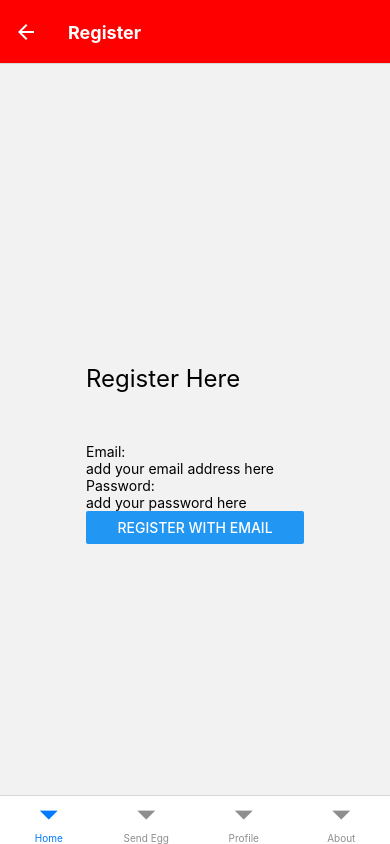
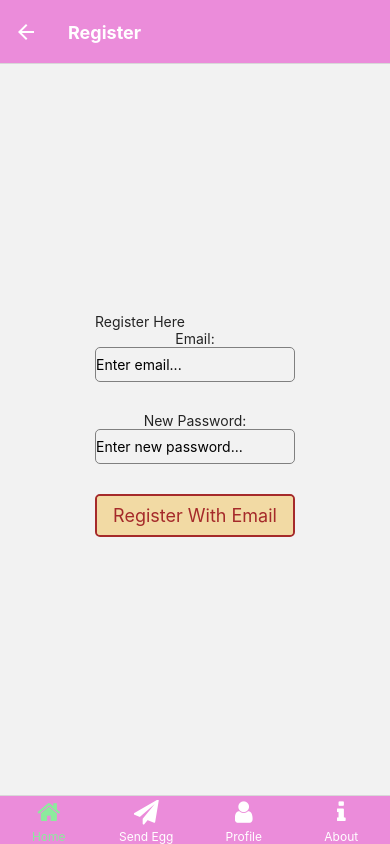
Before and after one commit to SirPhoros/love-birds, a React Native app: screen /Register in a window 390 px wide. Built offline with nearby package versions, Linux system fonts and the light colour scheme; no server answers.

Commit message:
loading states and style modified

```diff
--- a/App.tsx
+++ b/App.tsx
@@ -2,6 +2,8 @@ import * as React from 'react';
 import { NavigationContainer } from '@react-navigation/native';
 import { createNativeStackNavigator } from '@react-navigation/native-stack';
 import { createBottomTabNavigator } from '@react-navigation/bottom-tabs';
+import { Icon } from 'react-native-elements';
+
 import Home from './src/screens/Home';
 import Profile from './src/screens/Profile';
 import About from './src/screens/About';
@@ -23,14 +25,14 @@ const Tab = createBottomTabNavigator()
 function HomeStack () {
 	return (
 			<Stack.Navigator screenOptions={{ headerStyle: {
-          backgroundColor: 'red',
+          backgroundColor: '#eb8cda',
         },
         headerTintColor: '#fff',
         headerTitleStyle: {
           fontWeight: 'bold',
         }}}>
+          <Stack.Screen name="Home" component={Home} options={{title: 'Home'}}/>
 
-          <Stack.Screen name="Home" component={Home} options={{title: 'Home'}}/>
 		      <Stack.Screen name="Send Egg" component={SendEgg} />
 		      <Stack.Screen name="Nest" component={Nest} />
 		      <Stack.Screen name="Game" component={Game} />
@@ -47,7 +49,7 @@ function HomeStack () {
 function ProfileStack () {
   return (
     <Stack.Navigator screenOptions={{ headerStyle: {
-        backgroundColor: 'red',
+        backgroundColor: '#eb8cda',
       },
       headerTintColor: '#fff',
       headerTitleStyle: {
@@ -62,17 +64,45 @@ function ProfileStack () {
 }
 
 function App() {
+
   return (
     // Navbar below //
     <UserContextProvider>
     <NavigationContainer>
-	<Tab.Navigator screenOptions={{ headerStyle: {
-          backgroundColor: 'red',
-        },
-        headerTintColor: '#fff',
-        headerTitleStyle: {
-          fontWeight: 'bold',
-        }}}>
+    <Tab.Navigator
+          screenOptions={({ route }) => ({
+            headerStyle: {
+              backgroundColor: '#eb8cda',
+            },
+            headerTintColor: '#fff',
+            headerTitleStyle: {
+              fontWeight: 'bold',
+            },
+            tabBarStyle: {
+              backgroundColor: '#eb8cda', //nav bar bg colour
+            },
+            tabBarActiveTintColor: '#8ceb9d', //nav bar active icon colour
+            tabBarInactiveTintColor: '#fff', //nav bar inactive icons colour
+            tabBarLabelStyle: {
+              fontSize: 12,
+            },
+            tabBarIcon: ({ color, size }) => {
+              let iconName;
+
+              if (route.name === 'Home') {
+                iconName = 'home';
+              } else if (route.name === 'Send Egg') {
+                iconName = 'send';
+              } else if (route.name === 'Profile') {
+                iconName = 'user';
+              } else if (route.name === 'About') {
+                iconName = 'info';
+              }
+
+              return <Icon name={iconName} type="font-awesome" color={color} size={size} />;
+            },
+          })}
+        >
 		<Tab.Screen name="Home" component={HomeStack} options={{headerShown: false}}/>
 		<Tab.Screen name="Send Egg" component={SendEgg} />
 		<Tab.Screen name="Profile" component={ProfileStack} options={{headerShown: false}}/>
--- a/package.json
+++ b/package.json
@@ -23,6 +23,7 @@
     "nativewind": "^2.0.11",
     "react": "18.2.0",
     "react-native": "0.71.8",
+    "react-native-elements": "^3.4.3",
     "react-native-gesture-handler": "~2.9.0",
     "react-native-paper": "^5.8.0",
     "react-native-reanimated": "~2.14.4",
--- a/src/SignIn_Children/LogIn.tsx
+++ b/src/SignIn_Children/LogIn.tsx
@@ -1,6 +1,8 @@
 import React from "react";
-import { View, Text, Button, TextInput, StyleSheet } from "react-native";
+import { View, TextInput, StyleSheet, ActivityIndicator } from "react-native";
+import { Text, Button, Image } from "react-native-elements";
 import { useNavigation } from "@react-navigation/native";
+import { useEffect, useState } from "react";
 
 const LoginPage = {
   email: "byebye@gmail.com",
@@ -10,6 +12,24 @@ const LoginPage = {
 
 export default function LogIn() {
   const nav = useNavigation();
+  const [isLoading, setIsLoading] = useState(true);
+
+  /* --- Loading State --- */
+  useEffect(() => {
+    setTimeout(() => {
+      setIsLoading(false);
+    }, 500);
+  }, []);
+
+  if (isLoading) {
+    return (
+      <View style={styles.loadingContainer}>
+        <ActivityIndicator size="large" color="#a2f6e7" />
+      </View>
+    );
+  }
+
+
 
   /* --- Email Input --- */
   function EmailInput() {
@@ -34,14 +54,18 @@ export default function LogIn() {
 
   return (
     <View style={{ position: 'absolute', top: 0, left: 0, right: 0, bottom: 0, justifyContent: 'center', alignItems: 'center' }}>
-      <Text>Log in Page Goes Here.</Text>
+
       <Button
         title="Goes to home once registered"
         onPress={() => nav.navigate('Home' as never)}
       />
       <EmailInput />
       <View style={styles.buttonContainer}>
-        <Button title="Login" color="#000000" />
+        <Button
+          title="Login"
+          buttonStyle={{ backgroundColor: '#f2daa4' }}
+          titleStyle={{ color: 'brown' }}
+        />
       </View>
       <Text style={styles.forgotPasswordLink}>Forgot your password?</Text>
     </View>
@@ -58,16 +82,21 @@ const styles = StyleSheet.create({
     height: 35,
   },
   buttonContainer: {
-    width: '25%',
+    width: '30%',
     backgroundColor: '#f2daa4',
     borderRadius: 5,
     marginBottom: 10,
-    borderWidth: 1,
-    borderColor: '#000000',
+    borderWidth: 2,
+    borderColor: 'brown',
   },
   forgotPasswordLink: {
     marginTop: 10,
     color: 'blue',
     textDecorationLine: 'underline',
   },
+  loadingContainer: {
+    flex: 1,
+    justifyContent: 'center',
+    alignItems: 'center',
+  },
 });
--- a/src/SignIn_Children/RegisterPage.tsx
+++ b/src/SignIn_Children/RegisterPage.tsx
@@ -1,5 +1,6 @@
-import React, { useState } from "react";
-import { View, Text, Button, TextInput, Alert } from "react-native";
+import React, { useState, useEffect } from "react";
+import { View, TextInput, Alert, ActivityIndicator, StyleSheet } from "react-native";
+import { Text, Button } from "react-native-elements";
 import { useNavigation } from "@react-navigation/native";
 import { handleGoogle, handleSignUpWithEmail } from "../../utils";
 
@@ -10,6 +11,22 @@ export default function Register() {
   const [email, setEmail] = useState('')
   const [password, setPassword] = useState('')
 
+  /* --- Loading State also needed to be added --- */
+  const [isLoading, setIsLoading] = useState(true);
+  useEffect(() => {
+    setTimeout(() => {
+      setIsLoading(false);
+    }, 500);
+  }, []);
+
+  if (isLoading) {
+    return (
+      <View style={styles.loadingContainer}>
+        <ActivityIndicator size="large" color="#a2f6e7" />
+      </View>
+    );
+  }
+
   console.log('email state:', email)
   console.log('password state:', password)
 
@@ -19,23 +36,30 @@ export default function Register() {
     function EmailRegister () {
         return (
             <>
+                <View style={{ alignItems: 'center', marginBottom: 20 }}>
                     <Text>Email:</Text>
                     <TextInput
-                    placeholder="add your email address here"
+                        placeholder="Enter email..."
                         onChangeText={newText => {
                             newEmail=newText
                             console.log('typed email:', newEmail)
                         }}
-                ></TextInput>
-                <Text>Password:</Text>
+                        style={styles.textContainer}
+                    />
+                </View>
+                <View style={{ alignItems: 'center', marginBottom: 20 }}>
+                    <Text>New Password:</Text>
                     <TextInput
-                    placeholder="add your password here"
+                        placeholder="Enter new password..."
                         secureTextEntry={true}
                         onChangeText={newText => {
                             newPassword=newText
                             console.log('typed password:', newPassword)
                         }}
-                ></TextInput>
+                        style={styles.textContainer}
+                    />
+                </View>
+                <View style={styles.buttonContainer}>
                     <Button
                         title="Register With Email"
                         onPress={() => {
@@ -44,7 +68,10 @@ export default function Register() {
                         handleSignUpWithEmail(newEmail, newPassword)
                         Alert.alert('Registered Successfuly!')
                         }}
+                        buttonStyle={{ backgroundColor: '#f2daa4' }}
+                        titleStyle={{ color: 'brown' }}
                         />
+                </View>
             </>
         )
     }
@@ -80,7 +107,7 @@ export default function Register() {
     function WelcomeMessage () {
         return (
             <>
-            <View >
+              <View>
                 <Text>Thanks for signing up!</Text>
                 <Text>You can change any of your details within the profile page</Text>
                 <Button
@@ -89,7 +116,6 @@ export default function Register() {
                     nav.navigate('Home' as never)
                     }}
                 />
-
               </View>
             </>
         )
@@ -102,3 +128,28 @@ export default function Register() {
       </View>
     )
 }
+
+/* --- Non-Tailwind Styling --- */
+const styles = StyleSheet.create({
+    loadingContainer: {
+        flex: 1,
+        justifyContent: 'center',
+        alignItems: 'center',
+      },
+      textContainer: {
+        width: 200,
+        borderWidth: 1,
+        borderColor: 'gray',
+        borderRadius: 5,
+        marginBottom: 10,
+        height: 35,
+      },
+      buttonContainer: {
+        width: 200,
+        backgroundColor: '#f2daa4',
+        borderRadius: 5,
+        marginBottom: 10,
+        borderWidth: 2.5,
+        borderColor: 'brown',
+      },
+})
--- a/src/SignIn_Children/Welcome.tsx
+++ b/src/SignIn_Children/Welcome.tsx
@@ -1,54 +1,72 @@
 import React from "react";
-import { View, Text, Button, Image, StyleSheet } from "react-native";
+import { Text, Button, Image } from "react-native-elements";
+import { View, StyleSheet, ActivityIndicator } from "react-native";
 import { useNavigation } from "@react-navigation/native";
 import LoveBirdsLogo from '../../assets/Lovebirds-Logo.gif';
-// import Lovebirds from '../../assets/Lovebirds-welcomepage.jpg'
 
 export default function Welcome() {
-  const nav = useNavigation()
+  const nav = useNavigation();
 
-    return (
-      <View style={{ flex: 1, justifyContent: 'center', alignItems: 'center' }}>
-        {/* <Text>Welcome Page Goes Here</Text> */}
+
+  return (
+    <View style={{ flex: 1, justifyContent: 'center', alignItems: 'center' }}>
+
       <View style={styles.imageContainer}>
         <Image
           source={LoveBirdsLogo}
           style={{ resizeMode: 'contain', height: 175, width: 300, borderRadius: 40 }}
+          containerStyle={{
+            shadowColor: '#000000',
+            shadowOffset: { width: 0, height: 4 },
+            shadowOpacity: 0.8,
+            shadowRadius: 6,
+            elevation: 6,
+          }}
         />
       </View>
+
       <View style={styles.buttonContainer}>
         <Button
           title="Log In"
           onPress={() => nav.navigate('LogIn' as never)}
-          />
+          buttonStyle={{ backgroundColor: '#f2daa4' }}
+          titleStyle={{ color: 'brown' }}
+        />
       </View>
+
       <View style={styles.buttonContainer}>
         <Button
           title="Register"
           onPress={() => nav.navigate('Register' as never)}
-          />
+          buttonStyle={{ backgroundColor: '#f2daa4' }}
+          titleStyle={{ color: 'brown' }}
+        />
       </View>
+
       <View style={styles.welcomePageTxt}>
         <Text>
-          Presented by The Dev Wears Java
+          Presented by The_Dev_Wears_Java
         </Text>
       </View>
+
       <View style={styles.footer}>
-        <Text style={styles.footerText}>©The Dev Wears Java</Text>
+        <Text style={styles.footerText}>
+          ©The_Dev_Wears_Java
+        </Text>
       </View>
-</View>
-
-)
+    </View>
+  );
 }
 
+/* --- Styling --- */
 const styles = StyleSheet.create({
   buttonContainer: {
-    width: '25%',
+    width: '40%',
     backgroundColor: '#f2daa4',
     borderRadius: 5,
     marginBottom: 10,
-    borderWidth: 1,
-    borderColor: '#000000',
+    borderWidth: 2.5,
+    borderColor: 'brown',
   },
   imageContainer: {
     marginBottom: 20,
@@ -72,13 +90,9 @@ const styles = StyleSheet.create({
     marginBottom: 20,
     marginTop: 60,
   },
-})
-
-
-
-{/* <View style={styles.imageContainer}>
-  <Image
-    source={Lovebirds}
-    style={{ resizeMode: 'contain', height: 175, width: 300, borderRadius: 40 }}
-  />
-</View> */}
+  loadingContainer: {
+    flex: 1,
+    justifyContent: 'center',
+    alignItems: 'center',
+  },
+});
--- a/src/screens/Home.tsx
+++ b/src/screens/Home.tsx
@@ -4,12 +4,12 @@ import { useNavigation } from "@react-navigation/native";
 import { UserContext } from "../../Context/UserContext";
 
 function Home() {
-    const nav = useNavigation()
-    const { profileId, setProfileId } = useContext(UserContext)
+  const nav = useNavigation()
+  const { profileId, setProfileId } = useContext(UserContext)
 
 
-    //Research about useEffect and why it is not reRendering
-useEffect(() => {}, [profileId])
+  //Research about useEffect and why it is not reRendering
+  useEffect(() => {}, [profileId])
 
   return (
     <View style={{ flex: 1, alignItems: 'center', justifyContent: 'center' }}>
@@ -23,7 +23,7 @@ useEffect(() => {}, [profileId])
       />
       {/* Button here for now, will default with context */}
       <Button
-        title="Go to Welcome Page"
+        title="Go to Welcome Page (temporary link)"
         onPress={() => nav.navigate('Welcome' as never)}
       />
     </View>
--- a/src/screens/Profile.tsx
+++ b/src/screens/Profile.tsx
@@ -1,5 +1,7 @@
 import React, { useContext, useState } from "react"
-import { Text, View, Image, Button, Alert, TextInput } from "react-native"
+import { View, Alert, TextInput, StyleSheet } from "react-native"
+import { Text, Button, Image } from "react-native-elements";
+
 import { useNavigation } from "@react-navigation/native"
 import { UserContext } from "../../Context/UserContext"
 
@@ -32,18 +34,23 @@ export default function Profile() {
         return (
             <>
                 <TextInput
-                    placeholder="add partner's name here"
+                    placeholder="Partner's name here..."
                     onChangeText={newText => {
                         newPartner=newText
                     }}
-                ></TextInput>
+                    style={styles.textContainer}
+                />
+                <View style={styles.buttonContainer}>
                     <Button
                         title="Add Relationship"
                         onPress={() => {
                         setProfileId({...profileId, partner_username: newPartner, in_relationship: true })
                         Alert.alert("Relationship updated with " + newPartner)
                         }}
+                        buttonStyle={{ backgroundColor: '#f2daa4' }}
+                        titleStyle={{ color: 'brown' }}
                     />
+                </View>
             </>
         )
     }
@@ -77,10 +84,26 @@ export default function Profile() {
                 <Text className="pt-12 pb-2">Username: {profileId.username}</Text>
                 <Text className="py-2">Email: {profileId.email}</Text>
                 <View>{profileId.in_relationship === true? <Button title="Relationship Wrapped" onPress={() => nav.navigate('Relationship' as never)}></Button> : null}</View>
-
-
-
             </View>
         </>
     )
 }
+
+const styles = StyleSheet.create({
+    buttonContainer: {
+        width: '70%',
+        backgroundColor: '#f2daa4',
+        borderRadius: 5,
+        marginBottom: 10,
+        borderWidth: 2,
+        borderColor: 'brown',
+      },
+      textContainer: {
+        width: 200,
+        borderWidth: 1,
+        borderColor: 'gray',
+        borderRadius: 5,
+        marginBottom: 10,
+        height: 35,
+      },
+})
--- a/src/screens/SendEgg.tsx
+++ b/src/screens/SendEgg.tsx
@@ -1,8 +1,26 @@
-import React, { useState } from 'react';
-import { View, TextInput, Button, StyleSheet, Alert } from 'react-native';
+import React, { useState, useEffect } from 'react';
+import { View, TextInput, StyleSheet, Alert, ActivityIndicator } from 'react-native';
+import { Button } from "react-native-elements";
+
 
 const SendEgg: React.FC = () => {
   const [message, setMessage] = useState('');
+  const [isLoading, setIsLoading] = useState(true);
+
+  /* --- Loading State --- */
+  useEffect(() => {
+    setTimeout(() => {
+      setIsLoading(false);
+    }, 500);
+  }, []);
+
+  if (isLoading) {
+    return (
+      <View style={styles.loadingContainer}>
+        <ActivityIndicator size="large" color="#a2f6e7" />
+      </View>
+    );
+  }
 
 
 // Work in progress once we can manage the messages
@@ -20,7 +38,8 @@ const SendEgg: React.FC = () => {
         <Button
           title="Play a Game"
           onPress={() => Alert.alert('Game section coming soon! 🎮')}
-          color="#ffffff"
+          buttonStyle={{ backgroundColor: '#a2f6e7' }}
+          titleStyle={{ color: 'brown' }}
         />
       </View>
       <View style={styles.textContainer}>
@@ -36,7 +55,8 @@ const SendEgg: React.FC = () => {
           title="Send"
           onPress={() => Alert.alert('Message sent but lost now 🤷‍♂️')}
         //   onPress={handleSendMessage} //to fix once we can pass the stuff from database
-          color="#000000"
+          buttonStyle={{ backgroundColor: '#f2daa4' }}
+          titleStyle={{ color: 'brown' }}
         />
       </View>
     </View>
@@ -62,18 +82,22 @@ const styles = StyleSheet.create({
   },
   buttonContainer: {
     width: '25%',
-    backgroundColor: '#f2daa4',
     borderRadius: 5,
     marginBottom: 10,
-    borderWidth: 1,
-    borderColor: '#000000',
+    borderWidth: 2,
+    borderColor: 'brown',
   },
   gameContainer: {
     width: '80%',
-    backgroundColor: 'green',
     borderRadius: 5,
     marginBottom: 10,
-    borderColor: '#000000',
+    borderWidth: 2,
+    borderColor: 'brown',
+  },
+  loadingContainer: {
+    flex: 1,
+    justifyContent: 'center',
+    alignItems: 'center',
   },
 });
 
```
Also changed, not shown: 1 other file (tests, documents, lock files or other folders). Lines whose indentation alone changed are shown as unchanged.
